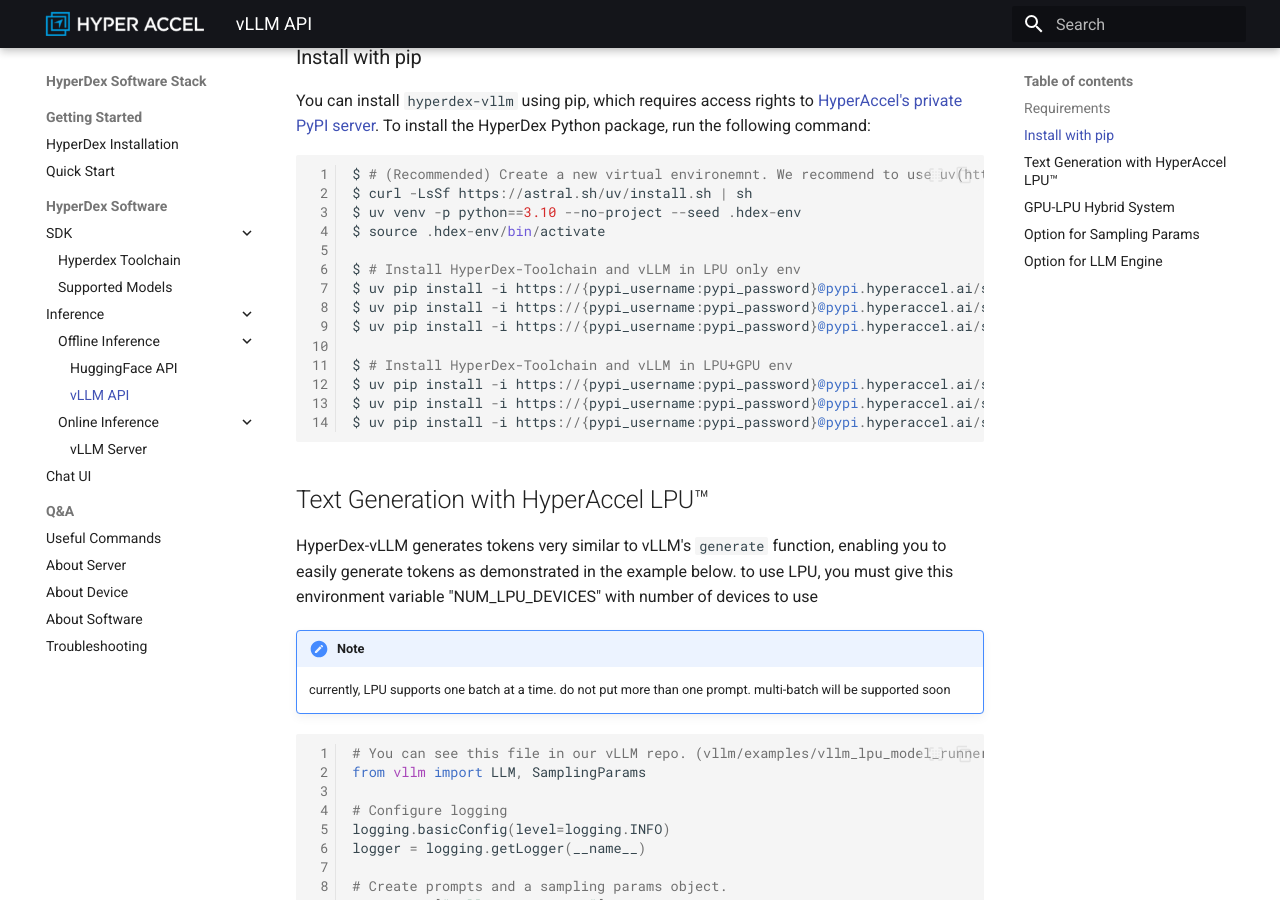
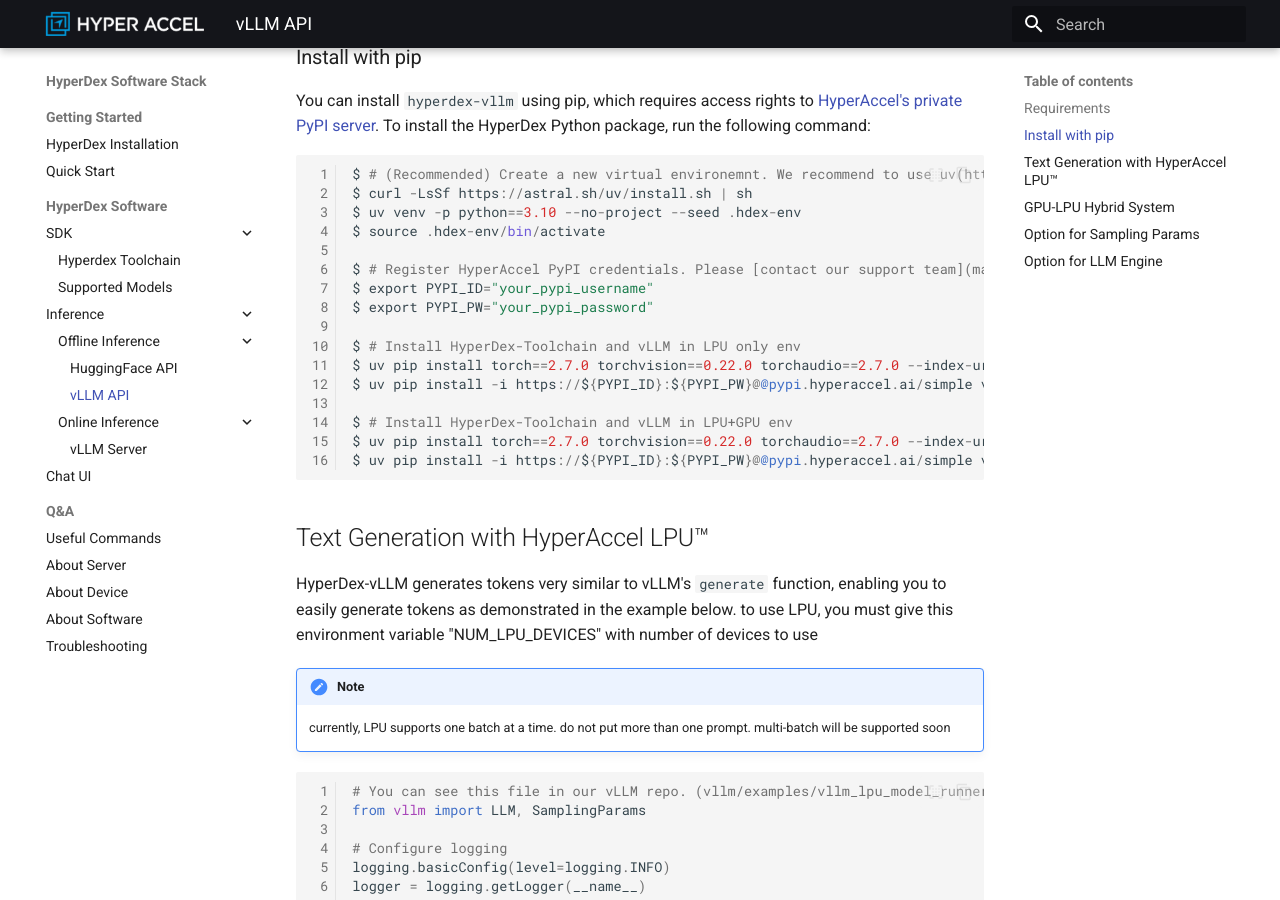
Before and after one commit to Hyper-Accel/docs, an MkDocs documentation site: the page built from docs/offline_inference.md, in a window 1280 px wide and 900 px high, scrolled down 536 px. Built offline with MkDocs 1.6.1 and Material for MkDocs 9.7.7, drawn with Linux system fonts in a browser that asks for light colours; some of the changed text lies outside the part shown.

Commit message:
Modify typo and improve install guide

````diff
--- a/docs/install_hyperdex.md
+++ b/docs/install_hyperdex.md
@@ -86,7 +86,7 @@
 $ uv pip install torch==2.7.0 torchvision==0.22.0 torchaudio==2.7.0 --index-url https://download.pytorch.org/whl/cu126
 
 # Install HyperDex-Toolchain for CUDA
-$ uv pip install -i https://pypi.hyperaccel.ai/simple hyperdex-toolchain==1.5.1+cu126
+$ uv pip install -i https://${PYPI_ID}:${PYPI_PW}@pypi.hyperaccel.ai/simple hyperdex-toolchain==1.5.1+cu126
 ```
 
 ## Step 3: Verification and Next Steps
--- a/docs/offline_inference.md
+++ b/docs/offline_inference.md
@@ -23,15 +23,17 @@
 $ uv venv -p python==3.10 --no-project --seed .hdex-env
 $ source .hdex-env/bin/activate
 
+$ # Register HyperAccel PyPI credentials. Please [contact our support team](mailto:support@hyperaccel.ai) if you need help obtaining credentials.
+$ export PYPI_ID="your_pypi_username"
+$ export PYPI_PW="your_pypi_password"
+
 $ # Install HyperDex-Toolchain and vLLM in LPU only env
-$ uv pip install -i https://{pypi_username:pypi_password}@pypi.hyperaccel.ai/simple hyperdex-toolchain==1.5.1+cpu
-$ uv pip install -i https://{pypi_username:pypi_password}@pypi.hyperaccel.ai/simple vllm==0.9.0+orion
-$ uv pip install -i https://{pypi_username:pypi_password}@pypi.hyperaccel.ai/simple vllm-orion==0.9.0+orion.toolchain151.fpga
+$ uv pip install torch==2.7.0 torchvision==0.22.0 torchaudio==2.7.0 --index-url https://download.pytorch.org/whl/cpu
+$ uv pip install -i https://${PYPI_ID}:${PYPI_PW}@@pypi.hyperaccel.ai/simple vllm-orion==0.9.0+orion.toolchain151.fpga
 
 $ # Install HyperDex-Toolchain and vLLM in LPU+GPU env
-$ uv pip install -i https://{pypi_username:pypi_password}@pypi.hyperaccel.ai/simple hyperdex-toolchain==1.5.1+cu126
-$ uv pip install -i https://{pypi_username:pypi_password}@pypi.hyperaccel.ai/simple vllm==0.9.0+orion
-$ uv pip install -i https://{pypi_username:pypi_password}@pypi.hyperaccel.ai/simple vllm-orion==0.9.0+orion.toolchain151.hybrid
+$ uv pip install torch==2.7.0 torchvision==0.22.0 torchaudio==2.7.0 --index-url https://download.pytorch.org/whl/cu126
+$ uv pip install -i https://${PYPI_ID}:${PYPI_PW}@@pypi.hyperaccel.ai/simple vllm-orion==0.9.0+orion.toolchain151.hybrid
 ```
 
 
````
Also changed, not shown: other parts of docs/offline_inference.md (+0 -1 lines), docs/huggingface_api.md (+4 -7 lines), docs/online_inference.md (+15 -11 lines).
